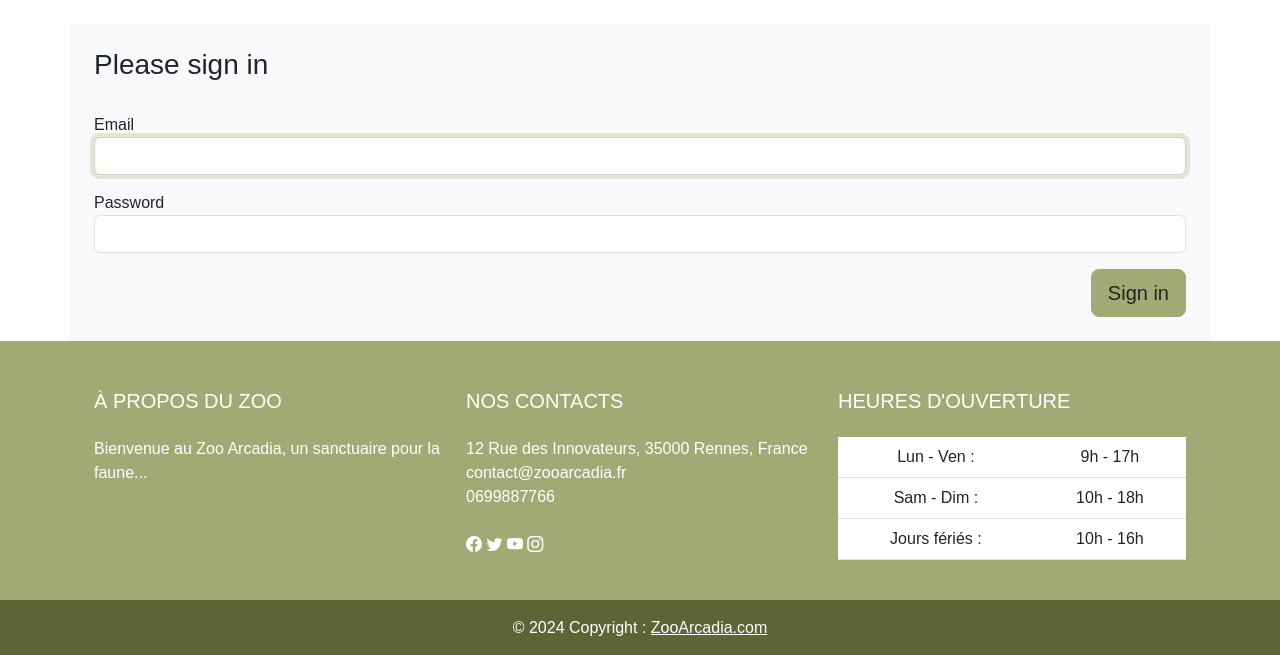
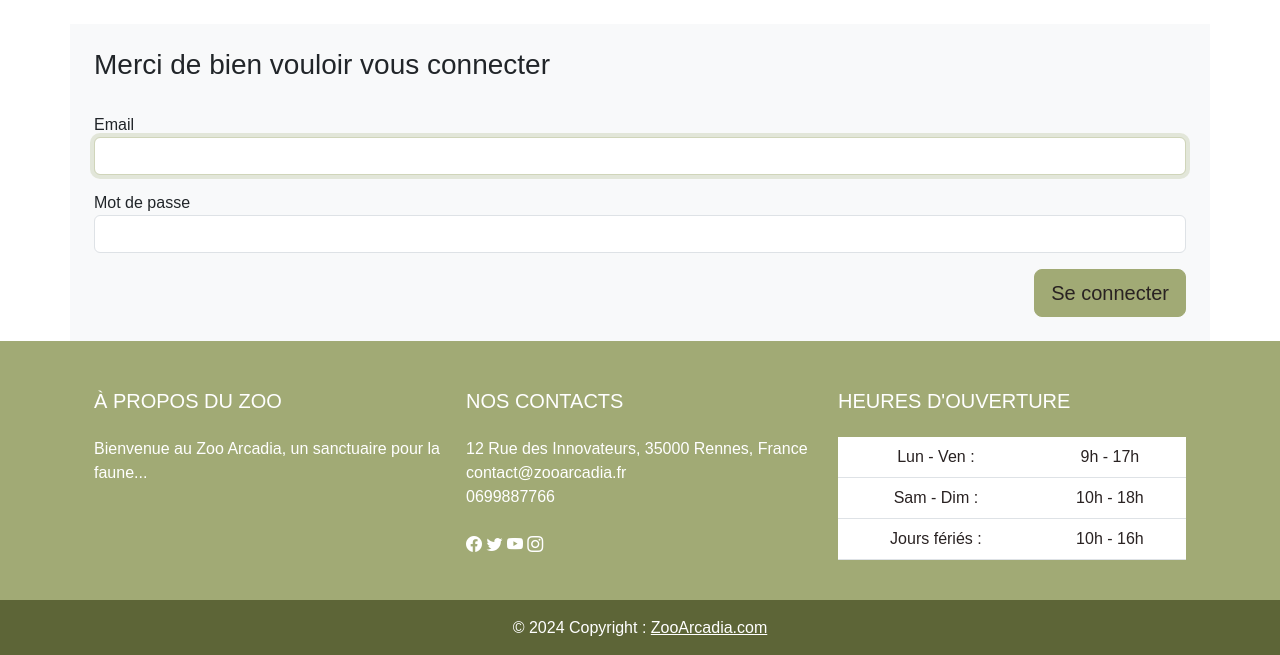
Before and after one commit to Baylox/zooArcadia, a Symfony app: template templates/security/index.html.twig in a window 1280 px wide. Shown: the part 58-713 px from the top of the page. Run offline with Twig, Linux system fonts and the light colour scheme; the template is opened without the code that fills it, so the values that code supplies are empty; style sheets or scripts are compiled from the project's sources; some libraries are stand-ins or nearby versions.

Commit message:
Refactor : Mise à jour des libellés du formulaire de connexion et du texte du bouton en français

```diff
--- a/templates/security/index.html.twig
+++ b/templates/security/index.html.twig
@@ -1,26 +1,26 @@
 {% extends 'base.html.twig' %}
 
-{% block title %}Log In!{% endblock %}
+{% block title %}Formulaire de connexion{% endblock %}
 
 {% block body %}
 <div class="container">
     <div class="row">
         <div class="login-form bg-light mt-4 p-4">
             <form method="post" class="row g-3">
-                <h1 class="h3 mb-3 font-weight-normal">Please sign in</h1>
+                <h1 class="h3 mb-3 font-weight-normal">Merci de bien vouloir vous connecter</h1>
 
                 <div class="col-12">
                     <label for="inputEmail">Email</label>
                     <input type="email" name="email" id="inputEmail" class="form-control" required autofocus>
                 </div>
                 <div class="col-12">
-                    <label for="inputPassword">Password</label>
+                    <label for="inputPassword">Mot de passe</label>
                     <input type="password" name="password" id="inputPassword" class="form-control" required>
                 </div>
 
                 <div class="col-12">
                     <button class="btn btn-lg btn-primary float-end" type="submit">
-                        Sign in
+                        Se connecter
                     </button>
                 </div>
             </form>
```
